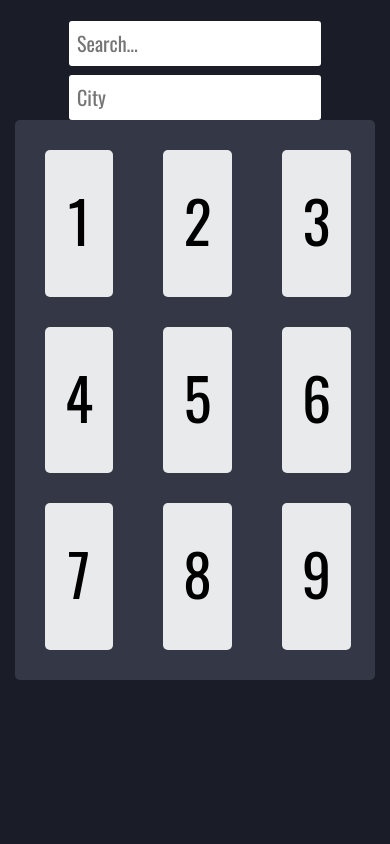
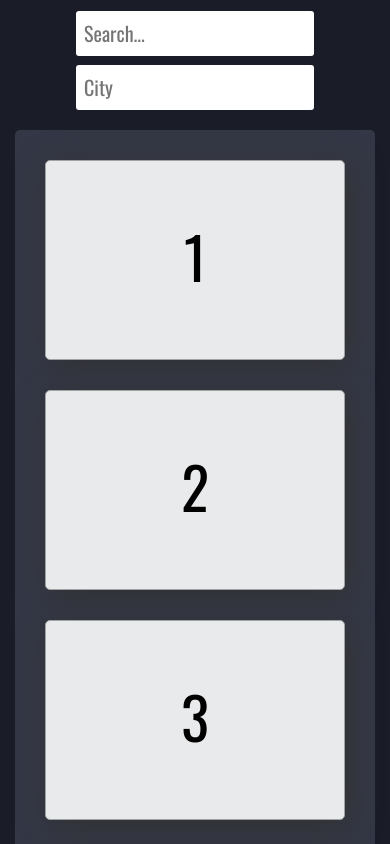
Before and after one commit to Apricosma/responsive-webdesign, a plain HTML site: page index.html in a window 390 px wide. Shown: the top 844 px of the page. Drawn offline with nearby package versions, Linux system fonts and the light colour scheme.

Commit message:
Add box-shadow and fix grid size

```diff
--- a/assets/style/index.css
+++ b/assets/style/index.css
@@ -46,6 +46,7 @@ div .search {
 
 .grid-box {
     background-color: #343846;
+    margin-top: 20px;
     padding: 30px;
     border-radius: 5px;
 }
@@ -54,17 +55,19 @@ div .search {
     display: grid;
     grid-template-columns: auto auto auto;
     gap: 30px;
-    column-gap: 50px;
-    height: 500px;
+    column-gap: 30px;
 }
 
 .grid-item {
     background-color: #e9eaeb;
+    border: 1px solid #a1a2a3;
+    height: 200px;
     font-size: 58px;
     padding: 20px;
     text-align: center;
-    line-height: 100px;
+    line-height: 150px;
     border-radius: 5px;
+    box-shadow: 5px 5px 30px #333333;
 }
 
 @media screen and (max-width: 956px) {
@@ -72,6 +75,7 @@ div .search {
     div .search {
         gap: 5px;
         flex-direction: column;
+        margin: 10px;
     }
 
     .search-city,
@@ -79,4 +83,19 @@ div .search {
         width: 70%;
         margin: 2px;
     }
+
+    .grid-container {
+        grid-template-columns: auto auto;
+    }
 }
+
+@media screen and (max-width: 580px) {
+    .grid-container {
+        grid-template-columns: auto;
+    }
+
+    .grid-item {
+        height: 200px;
+        line-height: 150px;
+    }
+}
```
